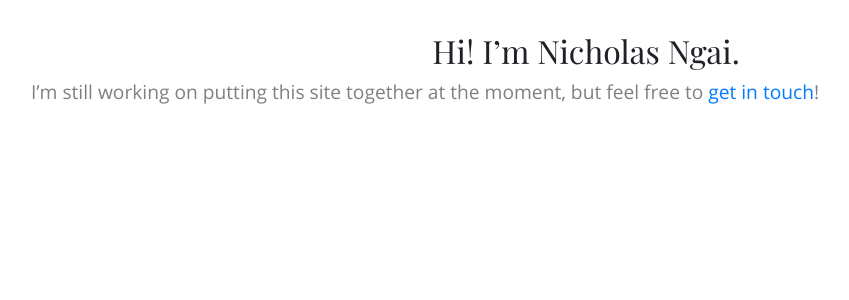
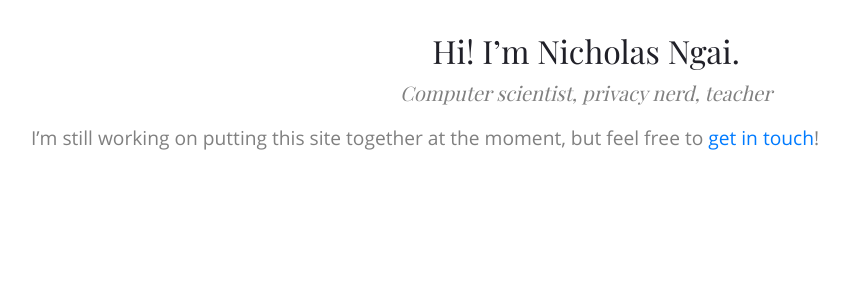
Before and after one commit to nicholasngai/ngai.me, a Jekyll site: the page built from index.html, in a window 1280 px wide. Shown: the top 300 px of the page, without its empty margins (54-903 px from the left). Built offline with Jekyll 4.4.1, drawn with Linux system fonts in a browser that asks for light colours.

Commit message:
Add byline

```diff
--- a/assets/css/style.css
+++ b/assets/css/style.css
@@ -11,7 +11,7 @@
 body {
   font-family: 'Open Sans', sans-serif;
   font-size: 1.2rem;
-  color: #202028;
+  color: #808080;
 }
 
 .author {
@@ -22,9 +22,13 @@ body {
 .author__header {
   font-family: 'Playfair Display', serif;
   font-size: 2rem;
+  color: #202028;
   text-align: center;
 }
 
-.author__bio {
-  color: #808080;
+.author__byline {
+  font-family: 'Playfair Display', serif;
+  font-size: 1.25rem;
+  font-style: italic;
+  text-align: center;
 }
--- a/index.html
+++ b/index.html
@@ -6,6 +6,7 @@ title: Nicholas Ngai
 <div class="container">
   <div class="author">
     <h1 class="author__header">Hi! I&rsquo;m Nicholas Ngai.</h1>
+    <p class="author__byline">Computer scientist, privacy nerd, teacher</p>
     <p class="author__bio">
       I&rsquo;m still working on putting this site together at the moment, but feel free to
       <a href="mailto:ngai.nicholas@protonmail.com">get in touch</a>!
```
